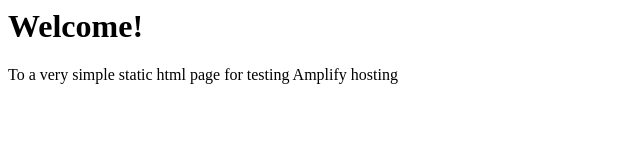
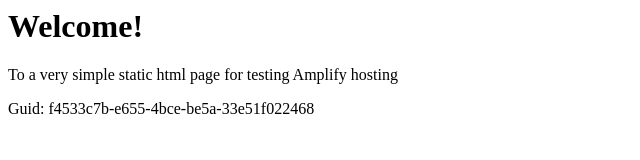
Before and after one commit to aws-aemilia-dub/Github-PR-Commit-Integration-Test-DoNotTouch-v1-preprod-eu-west-1, a website: page src/index.html in a window 1280 px wide. Shown: the whole page, without its empty margins (0-640 px from the left). Drawn offline with Linux system fonts and the light colour scheme.

Commit message:
commit from integ tests

```diff
--- a/src/index.html
+++ b/src/index.html
@@ -1,3 +1,5 @@
+
+
 <html lang="en">
 
 <head>
@@ -10,6 +12,6 @@
 <body>
     <h1>Welcome!</h1>
     <p>To a very simple static html page for testing Amplify hosting</p>
-</body>
+    <p>Guid: f4533c7b-e655-4bce-be5a-33e51f022468</p></body>
 
 </html>
```
